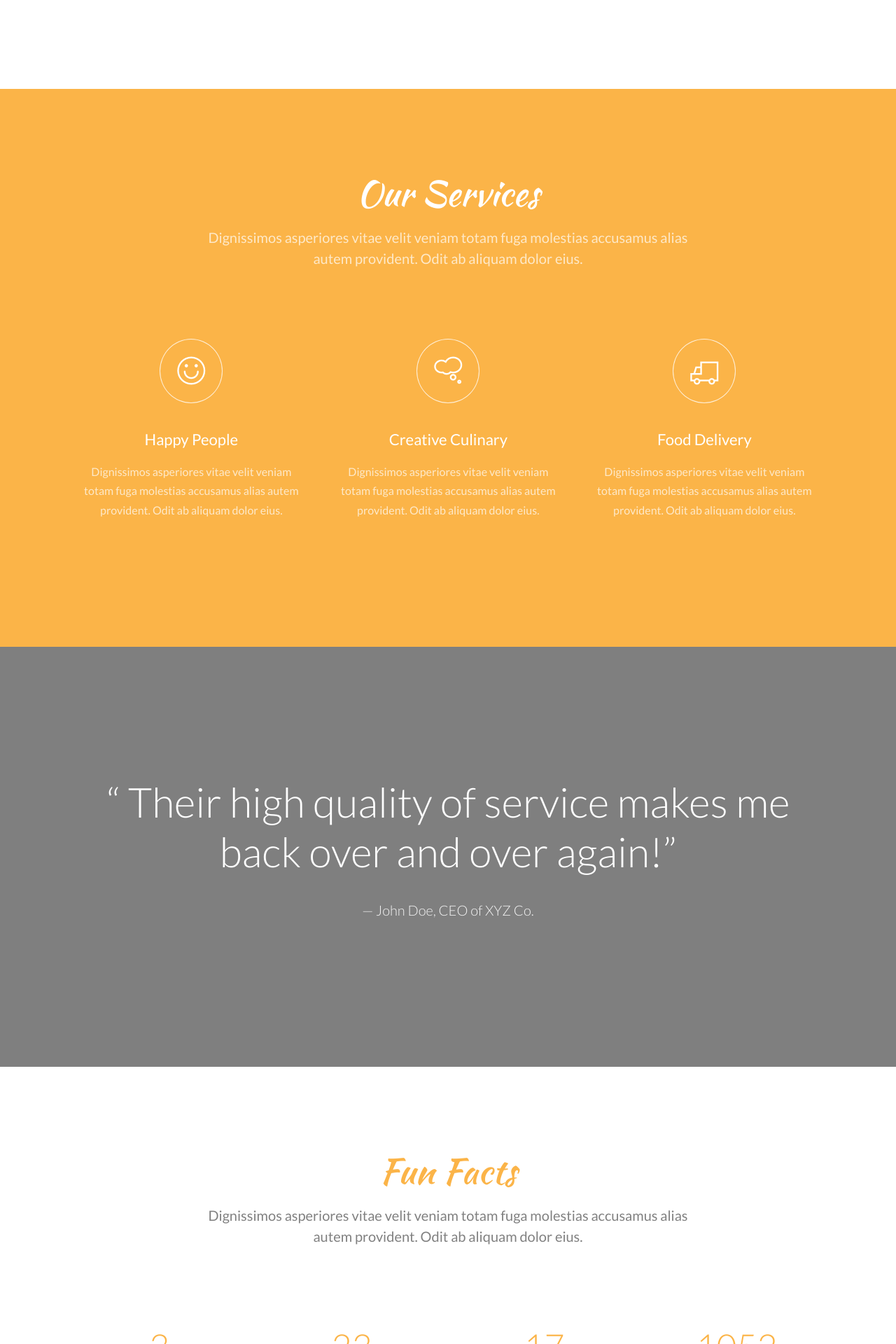
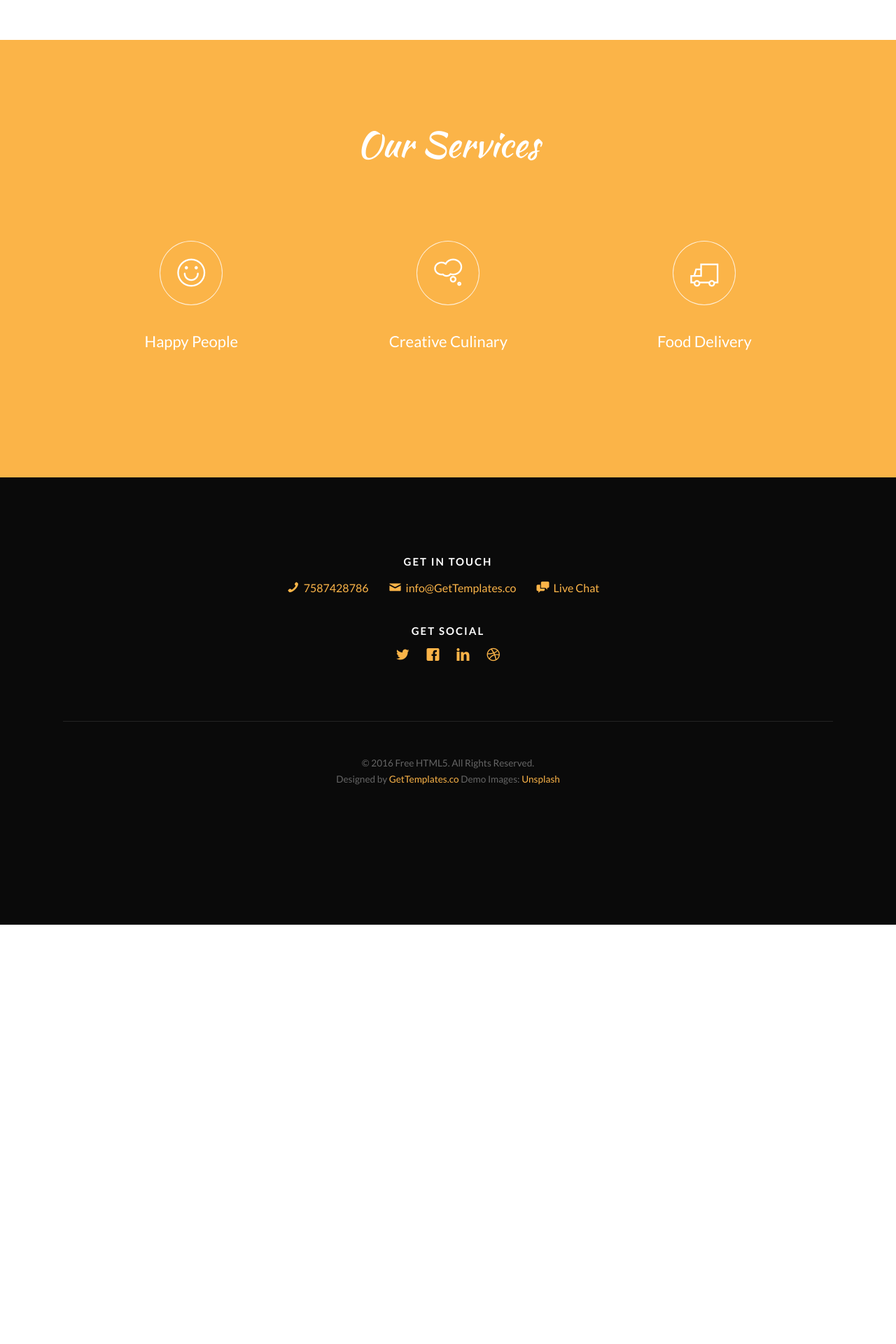
Before and after one commit to swaleha19/Restaurant, a PHP site: page /layout/home.php in a window 1280 px wide. Shown: the part 4320-6240 px from the top of the page at 70% size. After the commit the page ends 5641 px from the top, so only its background shows below. Run offline with PHP 8.4, Linux system fonts and the light colour scheme; data comes from the database, SQL or seed files in the repository; some web fonts are replaced.

Commit message:
restraunt

```diff
--- a/layout/home.php
+++ b/layout/home.php
@@ -147,7 +147,24 @@ input[type=number]::-webkit-outer-spin-button {
 
 		</div>
 	</nav>
+<script>
+function msg(){
+	alert("A");
+	var e=/^(?=.*?[A-Z])(?=(.*[a-z]){1,})(?=(.*[\d]){1,})(?=(.*[\W]){1,})(?!.*\s).{8,}$/
+	var p=document.getElementById("u_pass").value;
+	if(!e.test(p)){
+	document.getElementById("pp").innerHTML="password must be 1 upper and 1 Lower case and 8 char";
+	}
+	else {
 
+	document.getElementById("pp").innerHTML="valid";
+	}
+
+}
+
+
+
+</script>
 
 		<div id='login' class='modal fade' role='dialog'>
 		<div class='modal-dialog'>
@@ -168,12 +185,14 @@ input[type=number]::-webkit-outer-spin-button {
 				</div><br>
 				<div class="row">
 					<input type="text" id='u_login' class='form-control' name="uname" placeholder="Username or Email">
+					<p id="loginmsg"></p>
 				</div><br>
 				<div class="row">
 					Password
 				</div><br>
 				<div class="row">
-					<input type="password" id="u_pass" class='form-control' name="pass" placeholder="Password">
+					<input type="password" id="u_pass" class='form-control' name="pass"  onblur="msg()" placeholder="Password">
+								<div id="pp">aa</div>
 				</div><br>
 				<div class="row">
 					<div class="col-lg-2 col-sm-2">
@@ -327,7 +346,7 @@ input[type=number]::-webkit-outer-spin-button {
 			<div class="row">
 				<div class="col-md-8 col-md-offset-2 text-center gtco-heading">
 					<h2 class="cursive-font primary-color">Popular Dishes</h2>
-					<p>Dignissimos asperiores vitae velit veniam totam fuga molestias accusamus alias autem provident. Odit ab aliquam dolor eius.</p>
+					<p></p>
 				</div>
 			</div>
 			<div class="row"><?php
@@ -386,7 +405,7 @@ input[type=number]::-webkit-outer-spin-button {
 			<div class="row">
 				<div class="col-md-8 col-md-offset-2 text-center gtco-heading animate-box">
 					<h2 class="cursive-font">Our Services</h2>
-					<p>Dignissimos asperiores vitae velit veniam totam fuga molestias accusamus alias autem provident. Odit ab aliquam dolor eius.</p>
+					<p></p>
 				</div>
 			</div>
 			<div class="row">
@@ -396,7 +415,7 @@ input[type=number]::-webkit-outer-spin-button {
 							<i class="ti-face-smile"></i>
 						</span>
 						<h3>Happy People</h3>
-						<p>Dignissimos asperiores vitae velit veniam totam fuga molestias accusamus alias autem provident. Odit ab aliquam dolor eius.</p>
+						<p></p>
 					</div>
 				</div>
 				<div class="col-md-4 col-sm-6">
@@ -405,7 +424,7 @@ input[type=number]::-webkit-outer-spin-button {
 							<i class="ti-thought"></i>
 						</span>
 						<h3>Creative Culinary</h3>
-						<p>Dignissimos asperiores vitae velit veniam totam fuga molestias accusamus alias autem provident. Odit ab aliquam dolor eius.</p>
+						<p></p>
 					</div>
 				</div>
 				<div class="col-md-4 col-sm-6">
@@ -414,7 +433,7 @@ input[type=number]::-webkit-outer-spin-button {
 							<i class="ti-truck"></i>
 						</span>
 						<h3>Food Delivery</h3>
-						<p>Dignissimos asperiores vitae velit veniam totam fuga molestias accusamus alias autem provident. Odit ab aliquam dolor eius.</p>
+						<p></p>
 					</div>
 				</div>
 
@@ -424,88 +443,14 @@ input[type=number]::-webkit-outer-spin-button {
 	</div>
 
 
-	<div class="gtco-cover gtco-cover-sm" style="background-image: url(../images/img_bg_1.jpg)"  data-stellar-background-ratio="0.5">
-		<div class="overlay"></div>
-		<div class="gtco-container text-center">
-			<div class="display-t">
-				<div class="display-tc">
-					<h1>&ldquo; Their high quality of service makes me back over and over again!&rdquo;</h1>
-					<p>&mdash; John Doe, CEO of XYZ Co.</p>
-				</div>
-			</div>
-		</div>
-	</div>
-
-	<div id="gtco-counter" class="gtco-section">
-		<div class="gtco-container">
-
-			<div class="row">
-				<div class="col-md-8 col-md-offset-2 text-center gtco-heading animate-box">
-					<h2 class="cursive-font primary-color">Fun Facts</h2>
-					<p>Dignissimos asperiores vitae velit veniam totam fuga molestias accusamus alias autem provident. Odit ab aliquam dolor eius.</p>
-				</div>
-			</div>
-
-			<div class="row">
-
-				<div class="col-md-3 col-sm-6 animate-box" data-animate-effect="fadeInUp">
-					<div class="feature-center">
-						<span class="counter js-counter" data-from="0" data-to="5" data-speed="5000" data-refresh-interval="50">1</span>
-						<span class="counter-label">Avg. Rating</span>
-
-					</div>
-				</div>
-				<div class="col-md-3 col-sm-6 animate-box" data-animate-effect="fadeInUp">
-					<div class="feature-center">
-						<span class="counter js-counter" data-from="0" data-to="43" data-speed="5000" data-refresh-interval="50">1</span>
-						<span class="counter-label">Food Types</span>
-					</div>
-				</div>
-				<div class="col-md-3 col-sm-6 animate-box" data-animate-effect="fadeInUp">
-					<div class="feature-center">
-						<span class="counter js-counter" data-from="0" data-to="32" data-speed="5000" data-refresh-interval="50">1</span>
-						<span class="counter-label">Chef Cook</span>
-					</div>
-				</div>
-				<div class="col-md-3 col-sm-6 animate-box" data-animate-effect="fadeInUp">
-					<div class="feature-center">
-						<span class="counter js-counter" data-from="0" data-to="1985" data-speed="5000" data-refresh-interval="50">1</span>
-						<span class="counter-label">Year Started</span>
-
-					</div>
-				</div>
-
-			</div>
-		</div>
-	</div>
 
 
 
-	<div id="gtco-subscribe">
-		<div class="gtco-container">
-			<div class="row animate-box">
-				<div class="col-md-8 col-md-offset-2 text-center gtco-heading">
-					<h2 class="cursive-font">Subscribe</h2>
-					<p>Be the first to know about the new templates.</p>
-				</div>
-			</div>
-			<div class="row animate-box">
-				<div class="col-md-8 col-md-offset-2">
-					<form class="form-inline">
-						<div class="col-md-6 col-sm-6">
-							<div class="form-group">
-								<label for="email" class="sr-only">Email</label>
-								<input type="email" class="form-control" id="email" placeholder="Your Email">
-							</div>
-						</div>
-						<div class="col-md-6 col-sm-6">
-							<button type="submit" class="btn btn-default btn-block">Subscribe</button>
-						</div>
-					</form>
-				</div>
-			</div>
-		</div>
-	</div>
+
+
+
+
+
 
 	<footer id="gtco-footer" role="contentinfo" style="background-image: url(images/img_bg_1.jpg)" data-stellar-background-ratio="0.5">
 		<div class="overlay"></div>
@@ -519,7 +464,7 @@ input[type=number]::-webkit-outer-spin-button {
 					<div class="gtco-widget">
 						<h3>Get In Touch</h3>
 						<ul class="gtco-quick-contact">
-							<li><a href="#"><i class="icon-phone"></i> +1 234 567 890</a></li>
+							<li><a href="#"><i class="icon-phone"></i>7587428786</a></li>
 							<li><a href="#"><i class="icon-mail2"></i> info@GetTemplates.co</a></li>
 							<li><a href="#"><i class="icon-chat"></i> Live Chat</a></li>
 						</ul>
```
Also changed, not shown: layout/11.php (added, +78 -0 lines).
